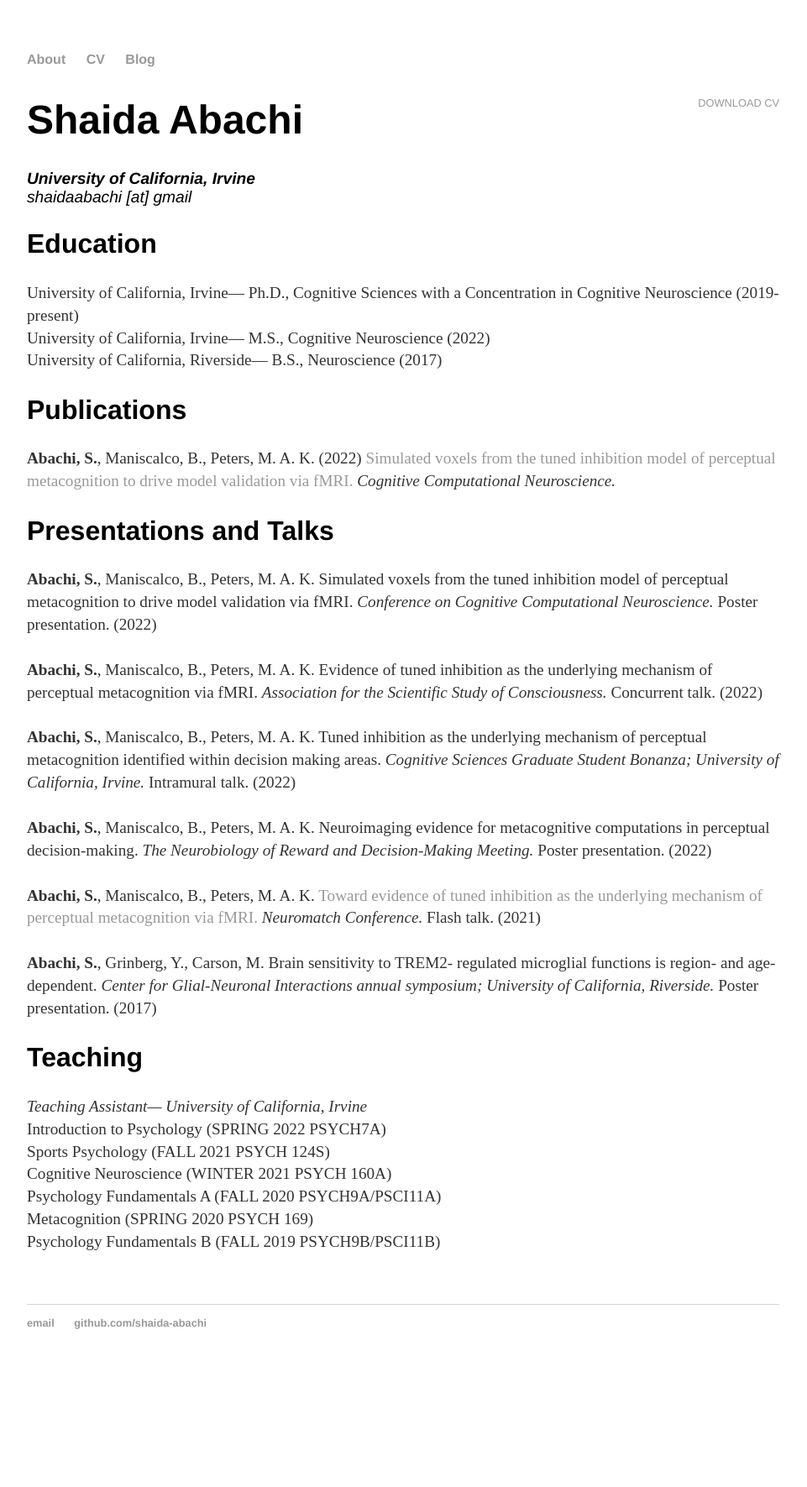
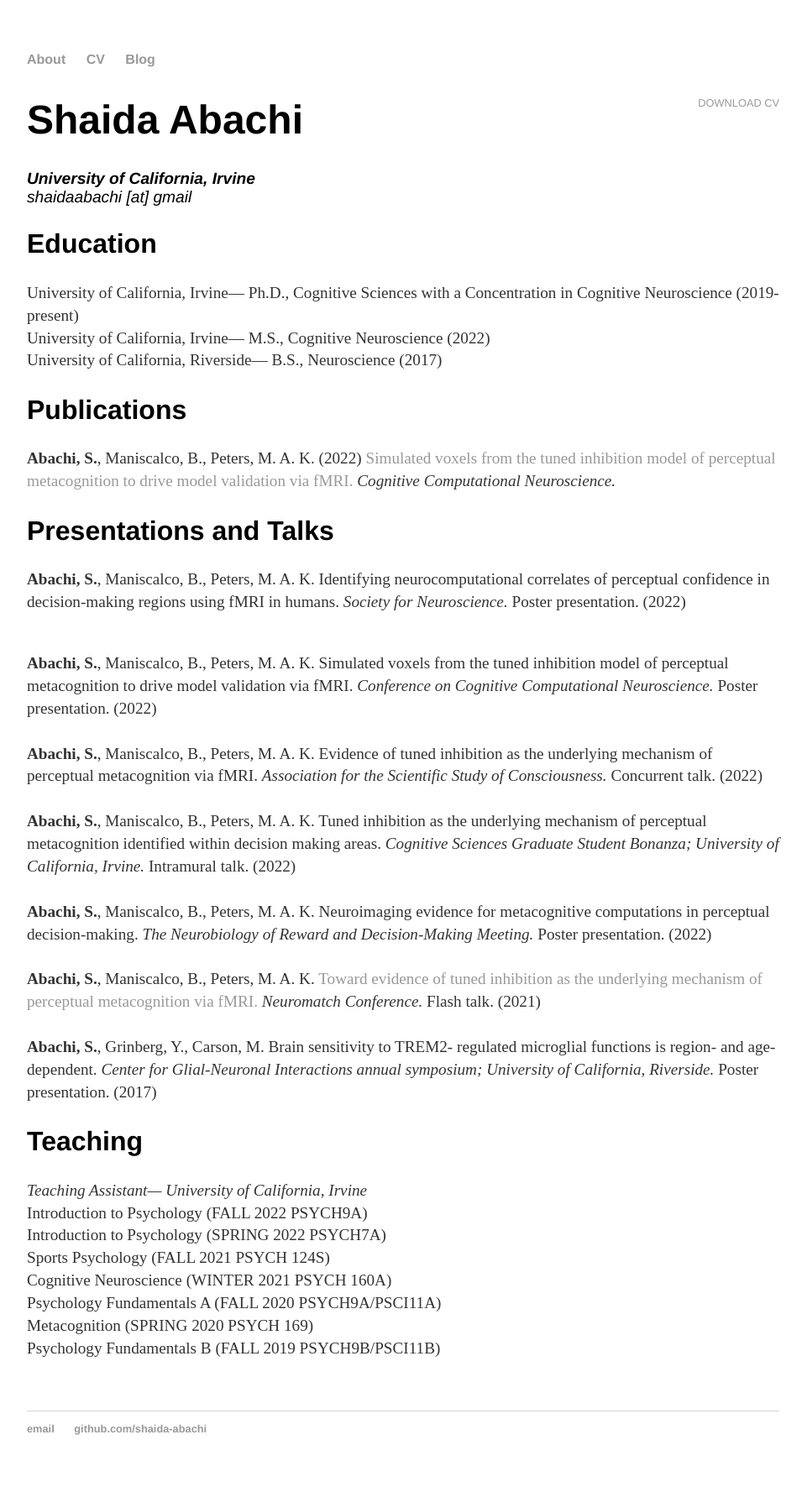
Before and after one commit to shaida-abachi/shaida-abachi.github.io, a Jekyll site: the page built from cv/index.html, in a window 1280 px wide. Shown: the whole page at 84% size, without its empty margins (160-1121 px from the left). Built offline with Jekyll 4.4.1, drawn with Linux system fonts in a browser that asks for light colours; before the commit the page ends 1645 px from its top, so only the background shows below that.

Commit message:
Update index.html
add sfn and psych9a

```diff
--- a/cv/index.html
+++ b/cv/index.html
@@ -24,7 +24,7 @@ title: CV of Shaida Abachi
 
 
 					<h2>Presentations and Talks</h2>
-
+					<p><strong>Abachi, S.</strong>, Maniscalco, B., Peters, M. A. K. Identifying neurocomputational correlates of perceptual confidence in decision-making regions using fMRI in humans. <em>Society for Neuroscience.</em> Poster presentation. (2022)<br><br>
 					<p><strong>Abachi, S.</strong>, Maniscalco, B., Peters, M. A. K. Simulated voxels from the tuned inhibition model of perceptual metacognition to drive model validation via fMRI. <em>Conference on Cognitive Computational Neuroscience.</em> Poster presentation. (2022)<br><br>
 					<strong>Abachi, S.</strong>, Maniscalco, B., Peters, M. A. K. Evidence of tuned inhibition as the underlying mechanism of perceptual metacognition via fMRI. <em>Association for the Scientific Study of Consciousness.</em> Concurrent talk. (2022)<br><br>
 					<strong>Abachi, S.</strong>, Maniscalco, B., Peters, M. A. K. Tuned inhibition as the underlying mechanism of perceptual metacognition identified within decision making areas. <em>Cognitive Sciences Graduate Student Bonanza; University of California, Irvine.</em> Intramural talk. (2022)<br><br>
@@ -35,6 +35,7 @@ title: CV of Shaida Abachi
 					<h2>Teaching</h2>
 					<p><em>Teaching Assistant— University of California, Irvine</em><br>
 
+					Introduction to Psychology (FALL 2022 PSYCH9A)<br>
 					Introduction to Psychology (SPRING 2022 PSYCH7A)<br>
 					Sports Psychology (FALL 2021 PSYCH 124S)<br>
 					Cognitive Neuroscience (WINTER 2021 PSYCH 160A)<br>
```
